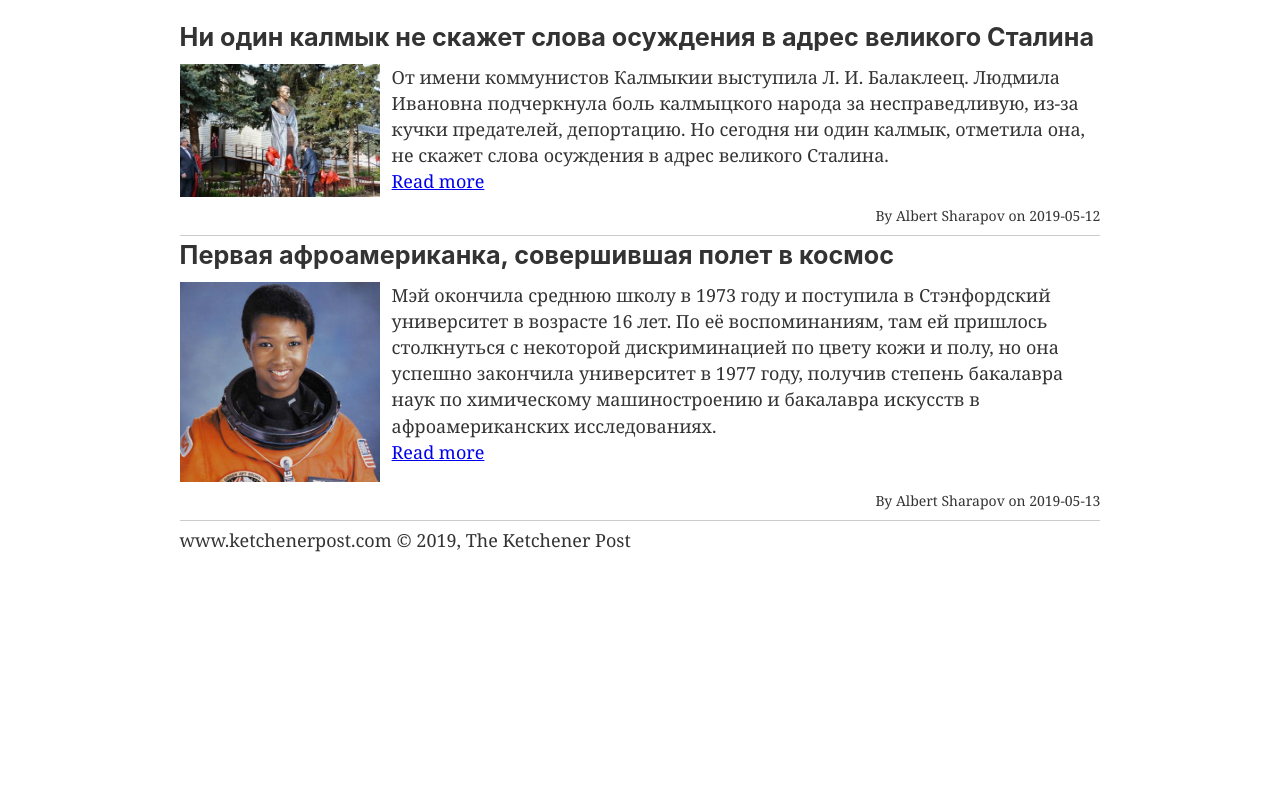
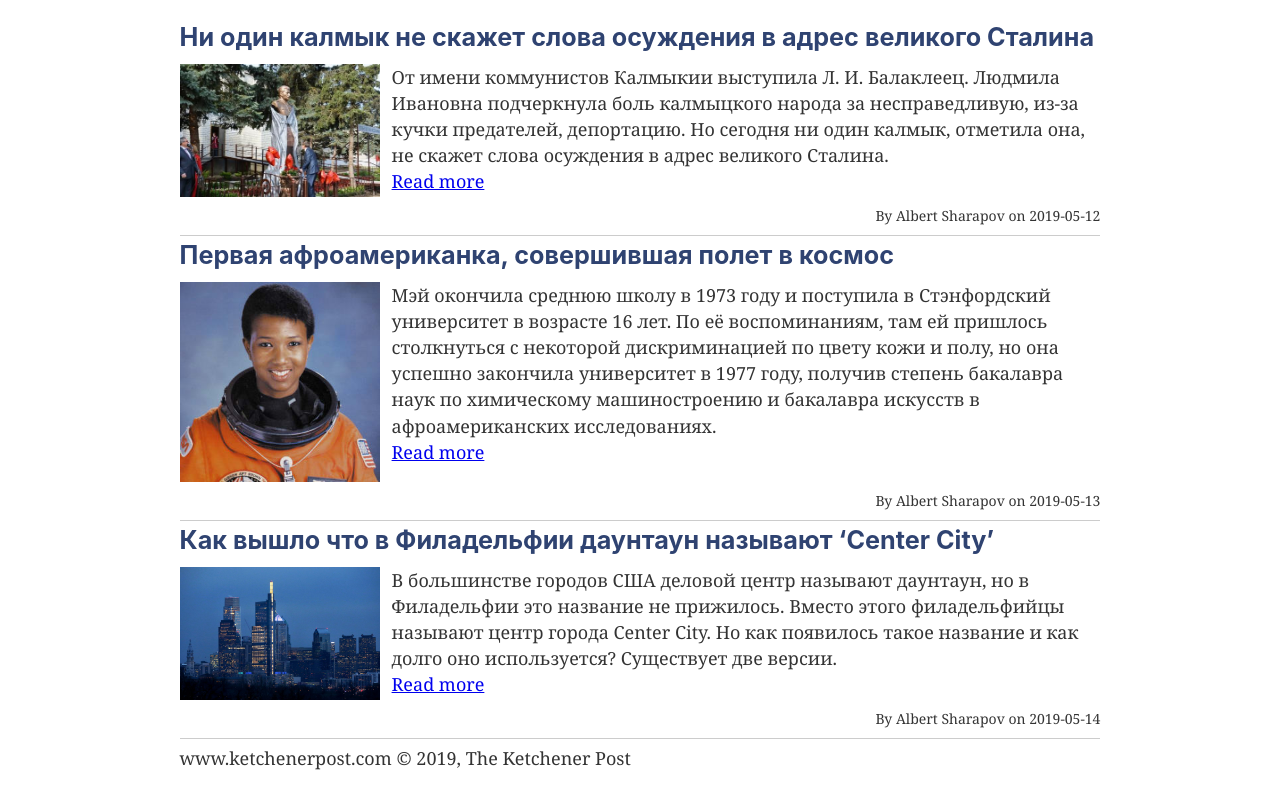
Before and after one commit to AlSharp/ketchenerpost, a Gatsby site: page / in a window 1280 px wide. Shown: the part 61-859 px from the top of the page. Before the commit the page ends 800 px from the top, so only its background shows below. Built offline with nearby package versions, Linux system fonts and the light colour scheme; Gatsby itself is replaced by a stand-in of ours.

Commit message:
add philly center city article

```diff
--- a/src/components/latestArticles.js
+++ b/src/components/latestArticles.js
@@ -11,7 +11,7 @@ const _latestArticles = props => {
             id,
             frontmatter: {
               title, date, author, description, path,
-              img: {
+              cover_image: {
                 publicURL,
                 childImageSharp: {sizes: {srcSet}}
               }
@@ -19,7 +19,9 @@ const _latestArticles = props => {
           } = article.node;
           return (
             <div key={id} className="top-article">
-              <h3>{title}</h3>
+              <h3>
+                <Link to={path}>{title}</Link>
+              </h3>
               <div>
                 <div>
                   <img src={publicURL} />
@@ -50,9 +52,16 @@ const latestArticles = styled(_latestArticles)`
       font-size: 1.4rem;
       margin-bottom: 12px;
     };
+    & > .top-article > h3 > a {
+      color: #2f4371;
+      text-decoration: none;
+    };
+    & > .top-article > h3 > a:hover {
+      color: #546790;
+    }
     & > .top-article > div {
       display: flex;
-    }
+    };
     & > .top-article > div > div:first-child > img {
       max-height: 200px;
       max-width: 200px;
@@ -62,14 +71,21 @@ const latestArticles = styled(_latestArticles)`
     };
     & > .top-article > div > div:last-child {
       margin-left: 12px;
-    }
+    };
     & > .top-article > p {
       font-size: 14px;
       margin-bottom: 6px;
       text-align: right;
-    }
+    };
   };
   @media (max-width: 979px) {
+    & > .top-article > h3 > a {
+      color: #2f4371;
+      text-decoration: none;
+    };
+    & > .top-article > h3 > a:hover {
+      color: #546790;
+    }
     & > .top-article {
       border-bottom: 1px solid #ccc;
       margin-bottom: 6px;
--- a/src/pages/articles/2019-05-12-balakleec-kprf-stalin-bust-opening/index.md
+++ b/src/pages/articles/2019-05-12-balakleec-kprf-stalin-bust-opening/index.md
@@ -3,7 +3,7 @@ path: "/articles/balakleec-kprf-stalin-bust-opening"
 date: "2019-05-12"
 title: "Ни один калмык не скажет слова осуждения в адрес великого Сталина"
 description: "От имени коммунистов Калмыкии выступила Л. И. Балаклеец. Людмила Ивановна подчеркнула боль калмыцкого народа за несправедливую, из-за кучки предателей, депортацию. Но сегодня ни один калмык, отметила она, не скажет слова осуждения в адрес великого Сталина."
-img: "./de2f42_dsc_0030.jpg"
+cover_image: "./de2f42_dsc_0030.jpg"
 author: "Albert Sharapov"
 ---
 
--- a/src/pages/articles/2019-05-13-mae-jemison/index.md
+++ b/src/pages/articles/2019-05-13-mae-jemison/index.md
@@ -3,7 +3,7 @@ path: "/articles/mae-jemison"
 date: "2019-05-13"
 title: "Первая афроамериканка, совершившая полет в космос"
 description: "Мэй окончила среднюю школу в 1973 году и поступила в Стэнфордский университет в возрасте 16 лет. По её воспоминаниям, там ей пришлось столкнуться с некоторой дискриминацией по цвету кожи и полу, но она успешно закончила университет в 1977 году, получив степень бакалавра наук по химическому машиностроению и бакалавра искусств в афроамериканских исследованиях."
-img: "./mae-jemison.jpg"
+cover_image: "./mae-jemison.jpg"
 author: "Albert Sharapov"
 ---
 
--- /dev/null
+++ b/src/pages/articles/2019-05-14-philly-center-city/index.md
@@ -0,0 +1,36 @@
+---
+path: "/articles/philly-center-city"
+date: "2019-05-14"
+title: "Как вышло что в Филадельфии даунтаун называют ‘Center City’"
+description: "В большинстве городов США деловой центр называют даунтаун, но в Филадельфии это название не прижилось. Вместо этого филадельфийцы называют центр города Center City. Но как появилось такое название и как долго оно используется? Существует две версии."
+cover_image: "./philly.jpg"
+author: "Albert Sharapov"
+---
+
+![Philly's Center of City](./philly.jpg)
+
+В большинстве городов США деловой центр называют даунтаун, но в Филадельфии это название не прижилось. Вместо этого филадельфийцы называют центр города Center City. Но как появилось такое название и как долго оно используется? Существует две версии.
+
+### Сила рекламы
+
+Записи архива филадельфийской газеты Inquirer показывают, что названия `“center of city”` и `“centre of city”` начинают появляться в рекламе в 1870-х годах.
+
+В начале 20 века название `“Center of City”` также появляется в заголовках статей. “How Realty Rises in Center of City” говорит один заголовок в 1906 году. “1000 New Lamps Flood Center of City with Light” говорит другой заголовок в 1910.
+
+В 1920 году название “Center City” появляется в объявлениях, включая объявления, рекламирующие удобство недвижимости в пригородах.
+
+В течении 20х - 30х годов название “Center City” становится ходовым в рекламных объявлениях, в названиях зданий и используется городскими властями.
+
+Таким образом, к 1947 году название “Center City” стало общепризнанным для центрального района города Филадельфия.
+
+### Другая версия
+
+Цитируя «Центр города: его взлет и падение», Роберта Фогельсона, Пол Леви, основатель и глава компании Center City District, говорит, что термин «центр города» вошел в употребление только после гражданской войны и вначале обозначал плотный коммерческий кластер в нижнем Манхэттене.
+
+“До середины 19-го века и европейцы, и американцы использовали термины “City center” или “town center”  для описания коммерческого центра города, - сказал Леви в электронном письме. «City center - это термин, который до сих пор используется в Англии, ‘centre de ville’ во Франции и ‘centro’ во многих испаноговорящих странах.”
+
+Леви также заметил, что люди, жившие в районе, который теперь известен как South Philadelphia, традиционно использовали слово “downtown” для обозначения своего района.
+
+Леви полагает, что из-за того что название downtown было занято и учитывая наше английское и европейское происхождение, мы дали нашему центру города название “Center City”.
+
+В то время в других городах используют слово downtown, по крайней мере в двух других, городах Цинциннати и Шарлотт, также используют Center City для обозначения своих деловых районов.
--- a/src/pages/index.js
+++ b/src/pages/index.js
@@ -24,7 +24,7 @@ export const pageQuery = graphql`
             title
             author
             description
-            img {
+            cover_image {
               publicURL
               childImageSharp {
                 sizes(maxWidth: 1240) {
```
Also changed, not shown: src/pages/articles/2019-05-14-philly-center-city/philly.jpg (added).
